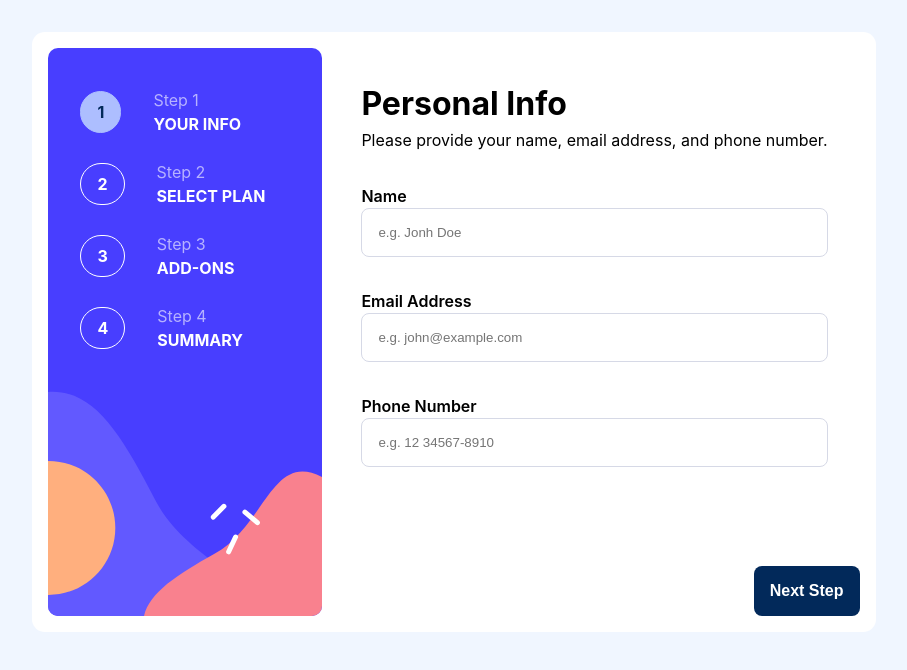
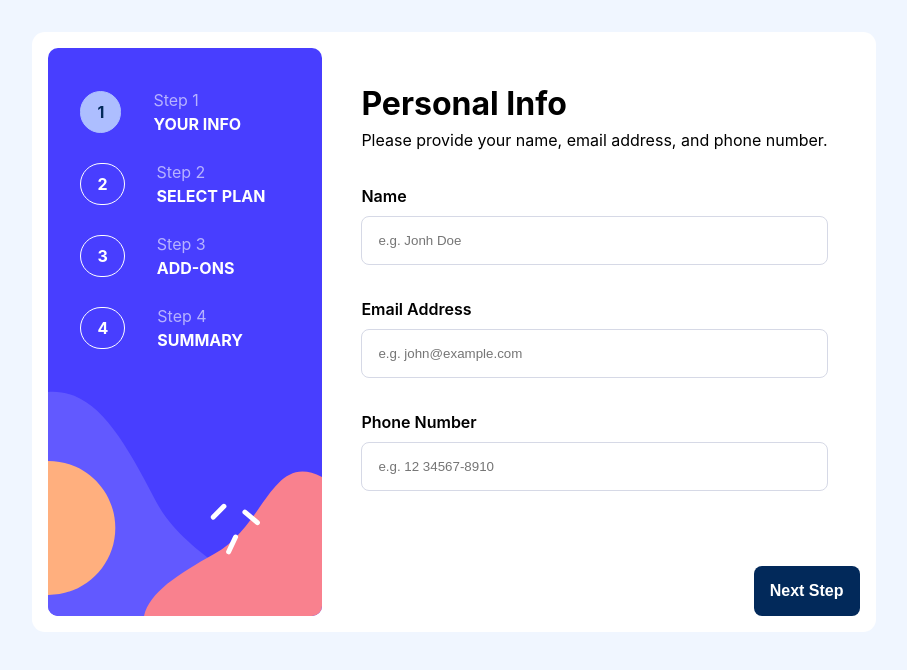
Before and after one commit to heiderick13/multistep-form-react, a React (Vite) app: page / in a window 1280 px wide. Shown: the top 670 px of the page, without its empty margins (186-1093 px from the left). Built offline with nearby package versions, Linux system fonts and the light colour scheme.

Commit message:
:lipstick: style: update personal inputs

```diff
--- a/src/components/FormElements/Input/Input.css
+++ b/src/components/FormElements/Input/Input.css
@@ -3,7 +3,9 @@ label {
   font-weight: 600;
 }
 
-input {
+.personal-input {
+  width: 100%;
+  margin-top: 0.5rem;
   padding: 1rem;
   border-radius: 0.5rem;
   border: 1px solid var(--light-gray);
--- a/src/components/FormElements/Input/Input.jsx
+++ b/src/components/FormElements/Input/Input.jsx
@@ -1,10 +1,17 @@
 import "./Input.css";
 
-function Input({ id, name, label, type, placeHolder }) {
+function Input({ label, type, placeHolder }) {
   return (
     <>
-      <label htmlFor={id}>{label}</label>
-      <input id={id} type={type} placeholder={placeHolder} required />
+      <label>
+        {label}
+        <input
+          className="personal-input"
+          type={type}
+          placeholder={placeHolder}
+          required
+        />
+      </label>
     </>
   );
 }
```
